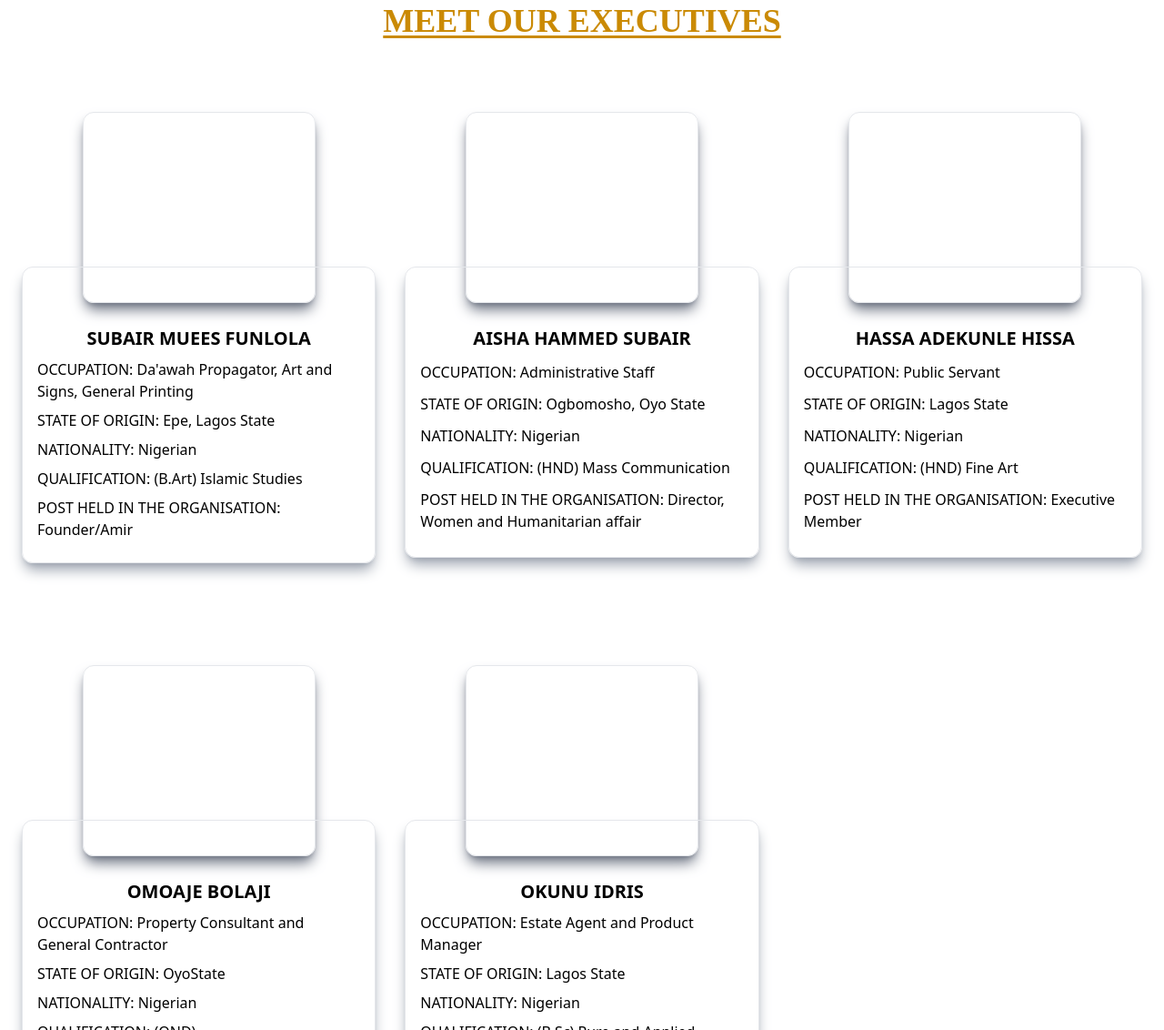
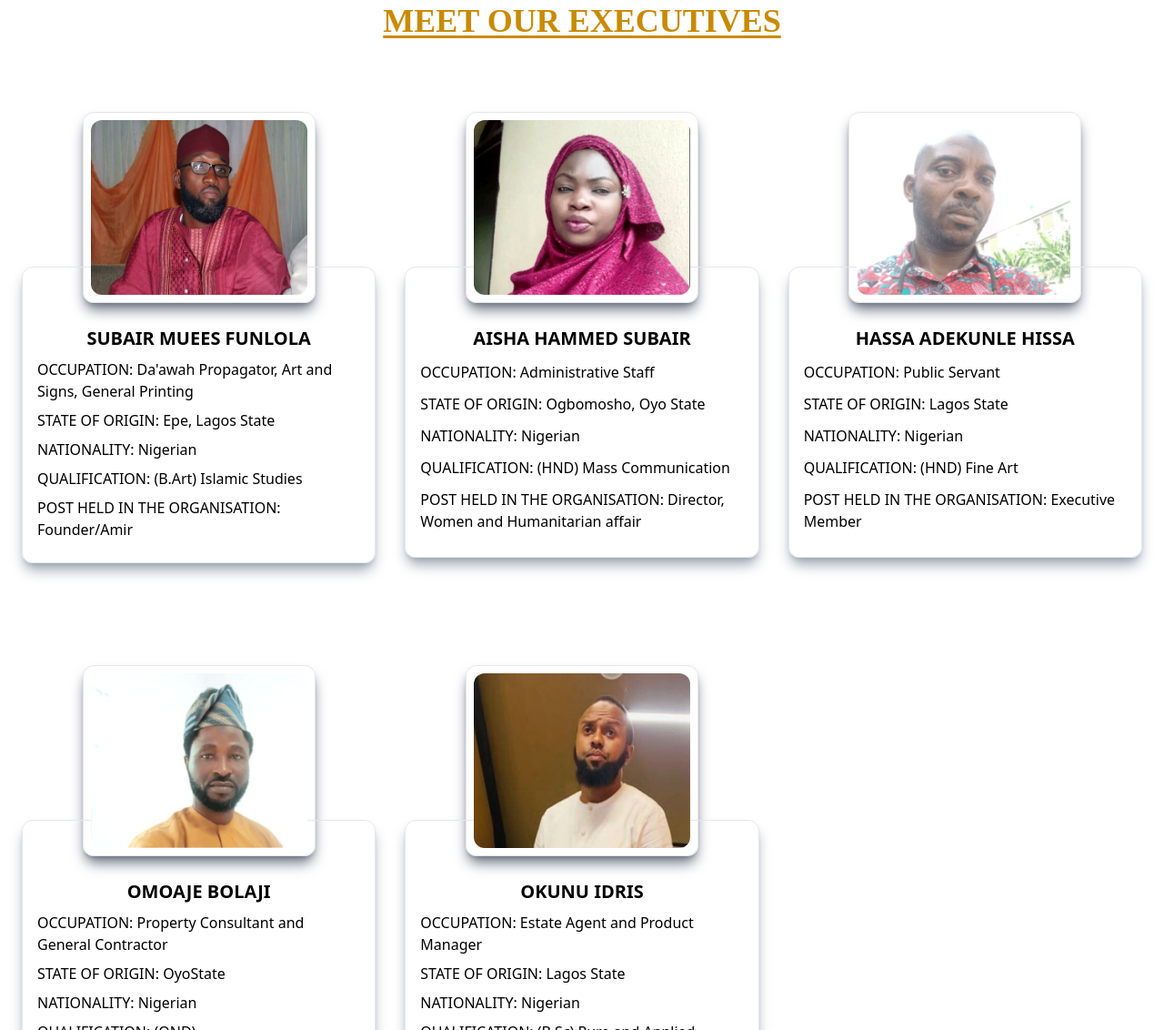
Before and after one commit to stanley-meruo/The-Lantern-Islamic-Foundation, a website: page src/aboutUs.html in a window 1280 px wide. Shown: the part 977-2109 px from the top of the page at 91% size. Drawn offline with Linux system fonts and the light colour scheme; the site is published under a folder, as on GitHub Pages, so addresses that start at the root find nothing; a web font is replaced by a local one.

Commit message:
incoming changes

```diff
--- a/src/aboutUs.html
+++ b/src/aboutUs.html
@@ -149,7 +149,7 @@
 
         <div class="my-10">
         <div class="border w-64 mx-auto p-2 -mb-10 rounded-xl shadow-lg shadow-gray-500 ">
-          <img src="/src/images/founder.jpeg" alt="" class="rounded-xl h-48">
+          <img src="./images/founder.jpeg" alt="" class="rounded-xl h-48">
         </div>
         <div class="grid gap-2 px-4 pb-6 pt-16 border shadow-lg shadow-gray-400 rounded-xl md:min-h-80 md:max-h-96 ">
           <p class="text-center text-xl font-bold hover:text-yellow-600">SUBAIR MUEES FUNLOLA</p>
@@ -164,7 +164,7 @@
 
         <div class="my-10">
           <div class="border w-64 mx-auto p-2 -mb-10 rounded-xl shadow-lg shadow-gray-500">
-            <img src="/src/images/executive-0.jpeg" alt="" class="rounded-xl h-48">
+            <img src="./images/executive-0.jpeg" alt="" class="rounded-xl h-48">
           </div>
           <div class="grid gap-2 px-4 pb-6 pt-16 border shadow-lg shadow-gray-400 rounded-xl md:min-h-80 md:max-h-96">
             <p class="text-center text-xl font-bold hover:text-yellow-600">AISHA HAMMED SUBAIR</p>
@@ -178,7 +178,7 @@
 
         <div class="my-10">
           <div class="border w-64 mx-auto p-2 -mb-10 rounded-xl shadow-lg shadow-gray-500">
-            <img src="/src/images/executive-1.jpeg" alt="" class="rounded-xl h-48">
+            <img src="./images/executive-1.jpeg" alt="" class="rounded-xl h-48">
           </div>
           <div class="grid gap-2 px-4 pb-6 pt-16 border shadow-lg shadow-gray-400 rounded-xl md:min-h-80 md:max-h-96">
             <p class="text-center text-xl font-bold hover:text-yellow-600">HASSA ADEKUNLE HISSA</p>
@@ -190,9 +190,9 @@
           </div>
         </div>
 
-        <div class="my-10">
+        <div class="my-10 lg:block lg:mx-auto">
           <div class="border w-64 mx-auto p-2 -mb-10 rounded-xl shadow-lg shadow-gray-500">
-            <img src="/src/images/executive-2.jpeg" alt="" class="rounded-xl h-48">
+            <img src="./images/executive-2.jpeg" alt="" class="rounded-xl h-48">
           </div>
           <div class="grid gap-2 px-4 pb-6 pt-16 border shadow-lg shadow-gray-400 rounded-xl md:min-h-80 md:max-h-96">
             <p class="text-center text-xl font-bold hover:text-yellow-600">OMOAJE BOLAJI</p>
@@ -206,7 +206,7 @@
 
         <div class="my-10">
           <div class="border w-64 mx-auto p-2 -mb-10 rounded-xl shadow-lg shadow-gray-500">
-            <img src="/src/images/executive-3.jpeg" alt="" class="rounded-xl h-48">
+            <img src="./images/executive-3.jpeg" alt="" class="rounded-xl h-48">
           </div>
           <div class="grid gap-2 px-4 pb-6 pt-16 border shadow-lg shadow-gray-400 rounded-xl md:min-h-80 md:max-h-96">
             <p class="text-center text-xl font-bold hover:text-yellow-600">OKUNU IDRIS</p>
@@ -220,13 +220,6 @@
       </section>
 
     </section>
-
-
-
-
-
-
-
 
 
     <!-- SPECIALTY SECTION -->
```
Also changed, not shown: src/competition.html (+2 -1 lines), src/css/output.css.
